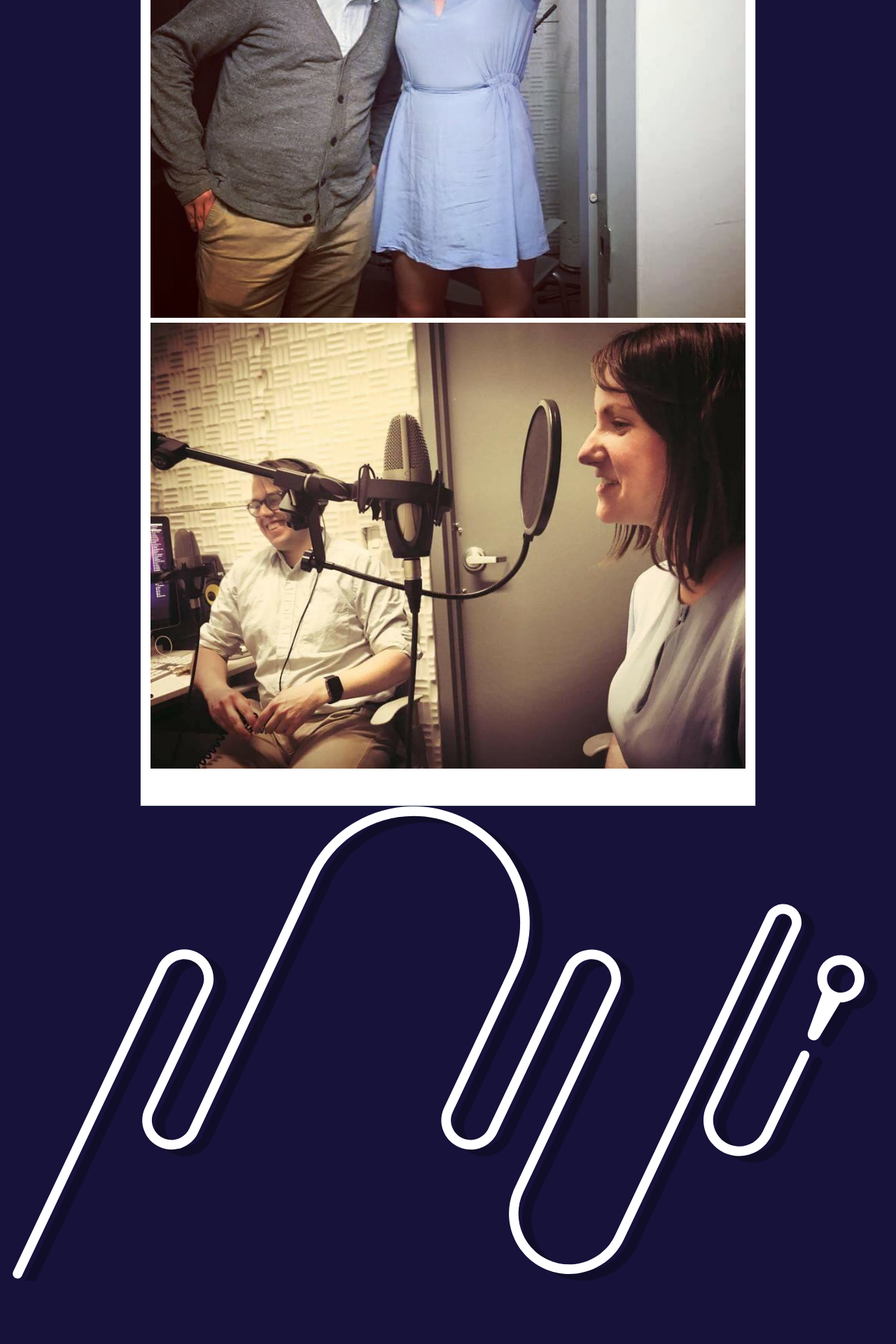
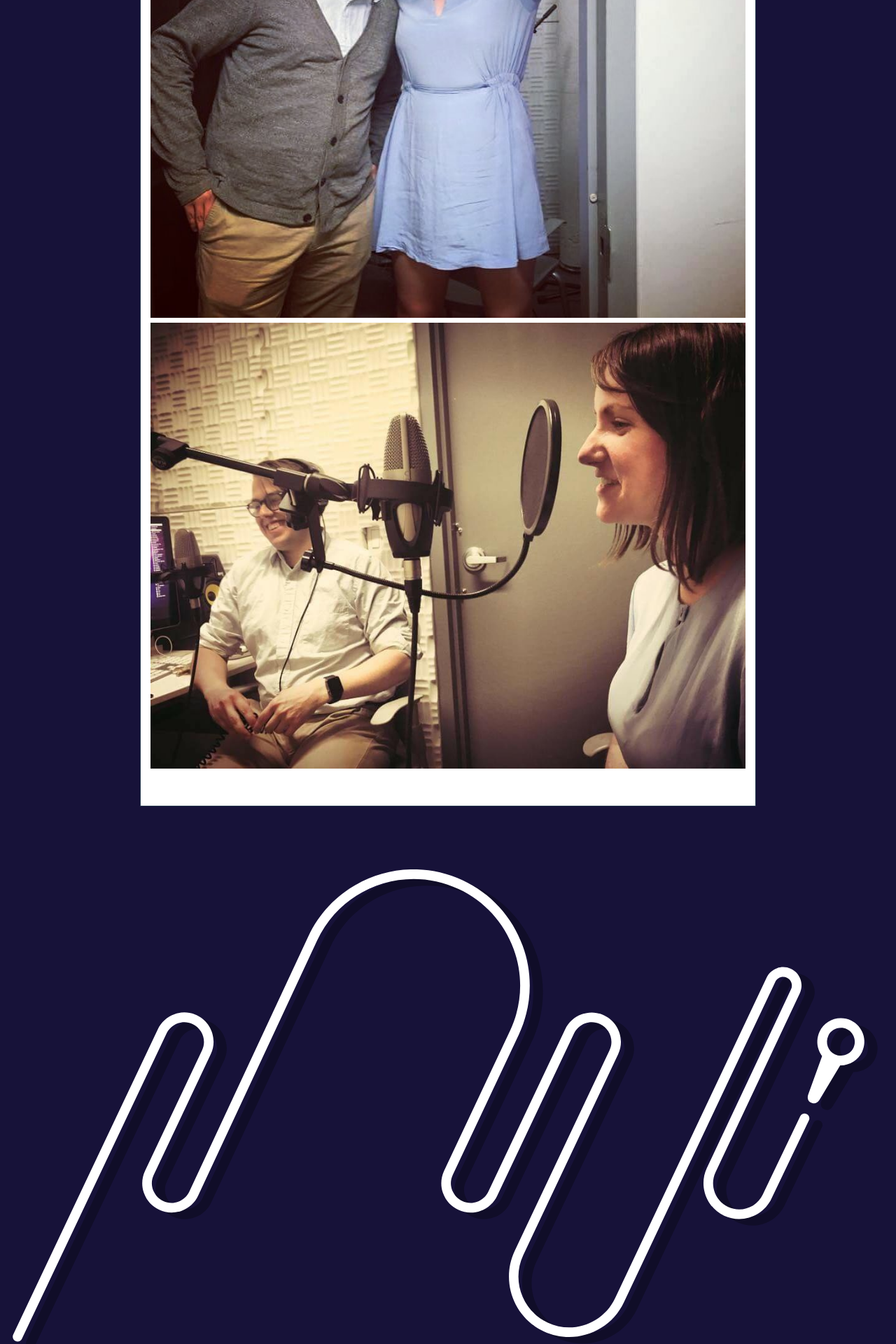
Before and after one commit to modernserf/karaoke-theory, a Jekyll site: the page built from index.html, in a window 1280 px wide. Shown: the part 2363-4283 px from the top of the page at 70% size. Built offline with Jekyll 4.4.1, drawn with Linux system fonts in a browser that asks for light colours; before the commit the page ends 4193 px from its top, so only the background shows below that.

Commit message:
fix footer spacing

```diff
--- a/_sass/_layout.scss
+++ b/_sass/_layout.scss
@@ -71,13 +71,13 @@
 // footer
 
 .site-footer {
-    height: 300px;
+    height: 60vw;
 }
 
 .site-footer-svg {
     display: block;
     position: absolute;
-    top: 0;
+    top: 7vw;
     left: 50%;
     height: 53vw;
     width: 100vw;
```
